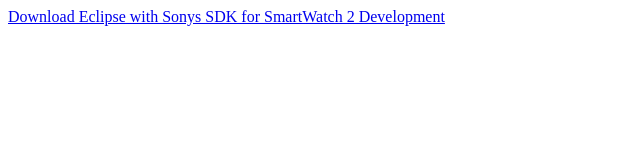
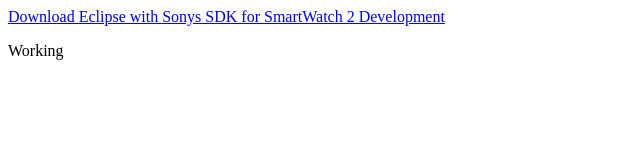
Before and after one commit to Hajdew/hajdew.github.io, a plain HTML site: page SW2/index.html in a window 1280 px wide. Shown: the full height of the page, 0-640 px from the left. Drawn offline with Linux system fonts and the light colour scheme.

Commit message:
update sw2 index

```diff
--- a/SW2/index.html
+++ b/SW2/index.html
@@ -7,6 +7,6 @@
 </head>
 <body>
     <a href="http://hajdew.github.io/download/adt-bundle-windows-x86-20131030 (with sony sdk).rar">Download Eclipse with Sonys SDK for SmartWatch 2 Development</a>
-
+    <p>Working</p>
 </body>
 </html>
```
